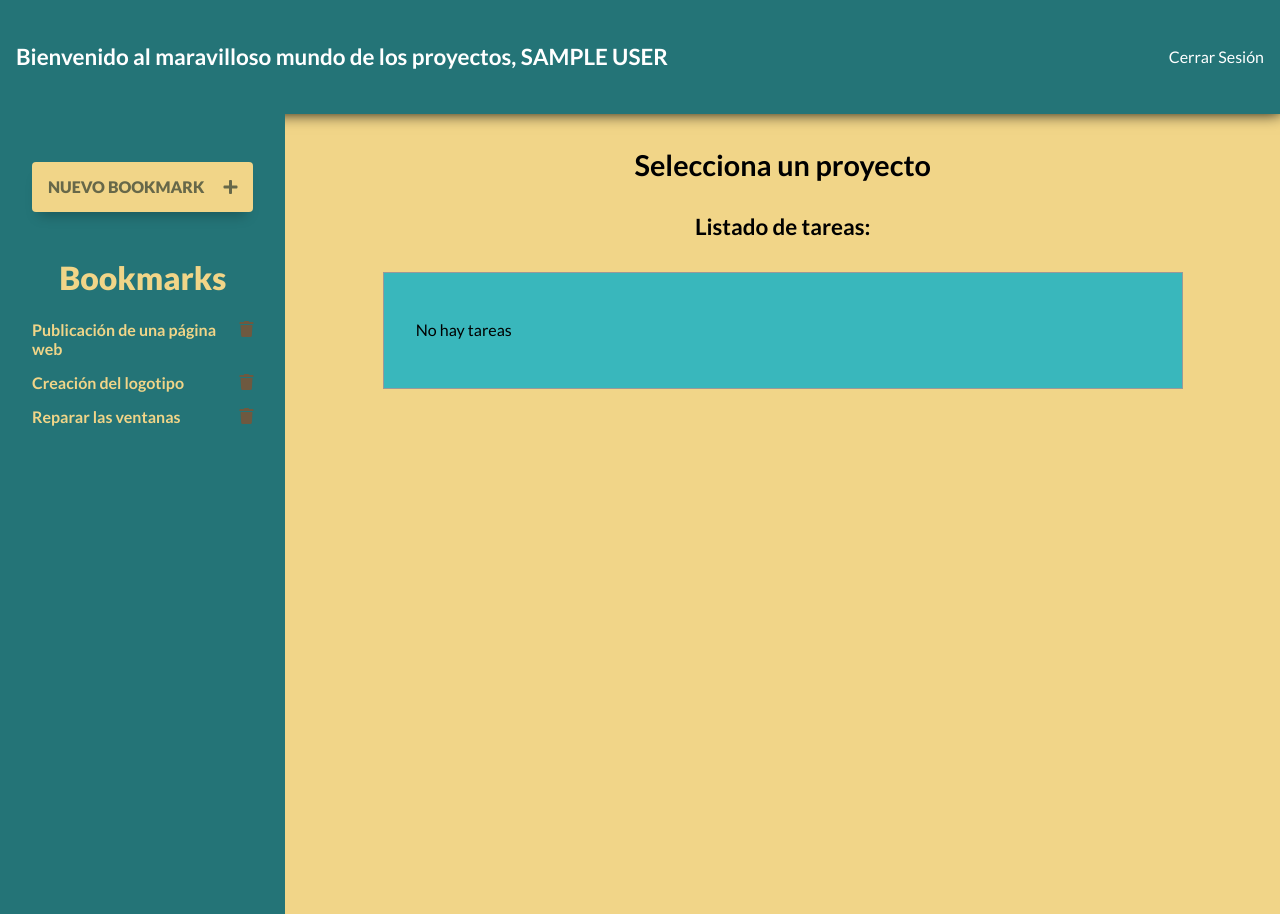
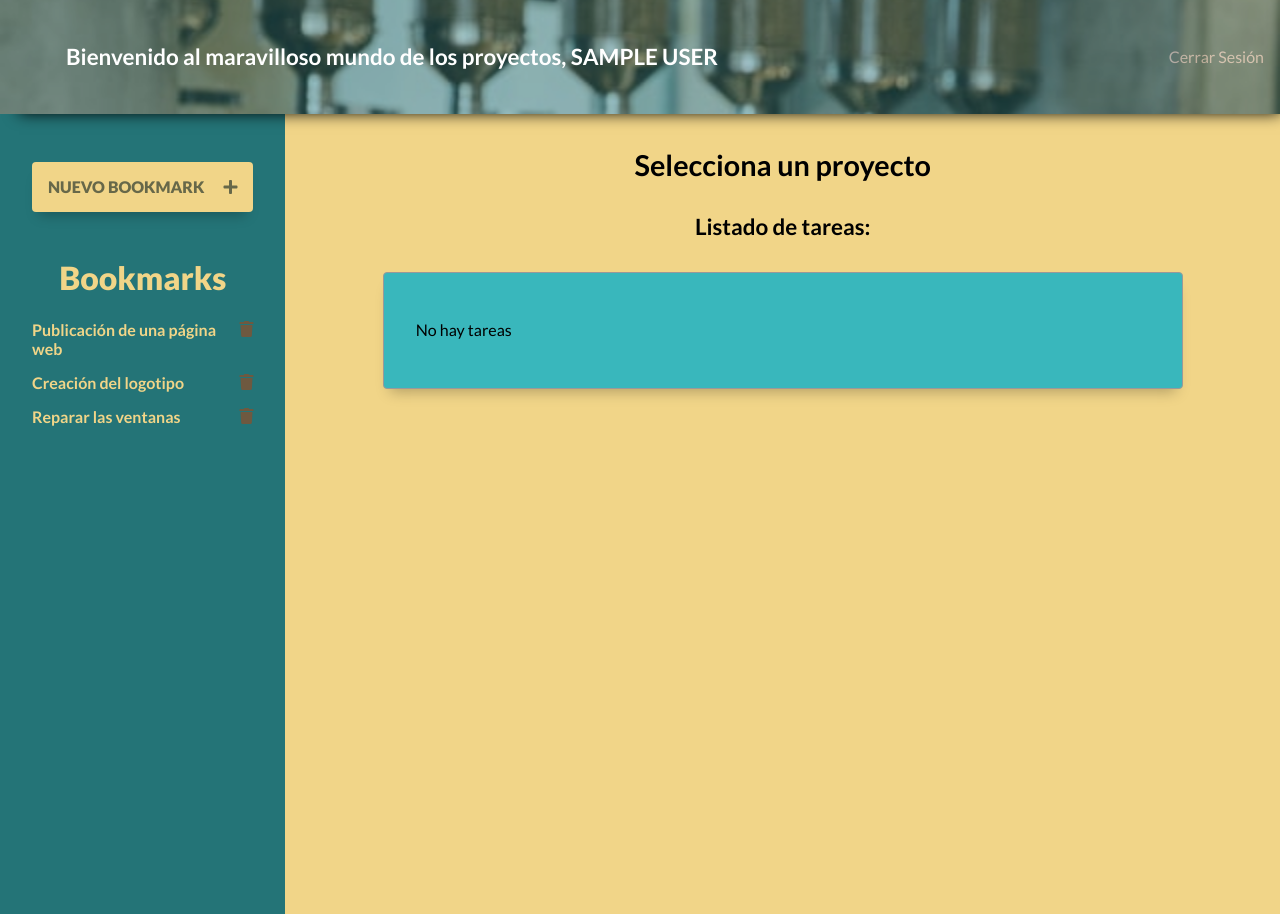
Before and after one commit to JordiNodeJS/PROYECTO_CIFO_fullstack, a PHP site: page / in a window 1280 px wide. Run offline with PHP 8.4, Linux system fonts and the light colour scheme; the visitor is signed in with stand-in values (Sample User, id 1); data comes from the database, SQL or seed files in the repository.

Commit message:
info sobre cómo añadir img fondo

```diff
--- a/css/style.css
+++ b/css/style.css
@@ -185,9 +185,14 @@ body {
 }
 
 /** Barra **/
+/* https://www.digitalocean.com/community/tutorials/how-to-change-a-css-background-images-opacity-es */
+.barra {
+  position: relative;
+  overflow: hidden;
 
-.barra {
   background-color: var(--light-accent);
+
+  background-position: center;
   padding: 1rem;
   height: 114px;
   display: flex;
@@ -196,6 +201,10 @@ body {
   box-shadow: 10px 8px 15px -9px #000000;
 }
 .barra h1 {
+  padding: 50px;
+  position: relative;
+  z-index: 2;
+
   color: white;
   margin: 0;
   font-size: 1.4rem;
@@ -204,6 +213,23 @@ body {
   color: white;
   text-decoration: none;
 }
+.barra:before {
+  content: ' ';
+  display: block;
+  position: absolute;
+  left: 0;
+  top: 0;
+  width: 100%;
+  height: 100%;
+  z-index: 1;
+  opacity: 0.6;
+  background-image: url('../img/fondo3.jpg');
+  background-repeat: no-repeat;
+  background-position: 50% 30%;
+  background-size: cover;
+}
+
+
 
 /*** sidebar**/
 .contenedor-proyectos {
@@ -285,7 +311,10 @@ body {
   background-color: var(--main-brand-color);
   margin: 0 auto;
   padding: 2rem;
+  border-radius: 4px;
   transition: background-color 0.2s ease-in-out;
+  box-shadow: 0px 10px 13px -7px #00000041, 6px 5px 11px 0px rgb(0 0 0 / 0%);
+
 }
 
 /** Listado Pendientes **/
@@ -296,6 +325,8 @@ body {
   margin: 2rem auto 0 auto;
   padding: 2rem;
   border: 1px solid #999;
+  border-radius: 4px;
+  box-shadow: 0px 10px 13px -7px #00000041, 6px 5px 11px 0px rgb(0 0 0 / 0%);
 }
 .listado-pendientes ul {
   padding: 0;
```
Also changed, not shown: js/crud.js (+8 -13 lines), img/fondo.jpg (added), img/fondo2.jpg (added), img/fondo3.jpg (added), 1 other file.
